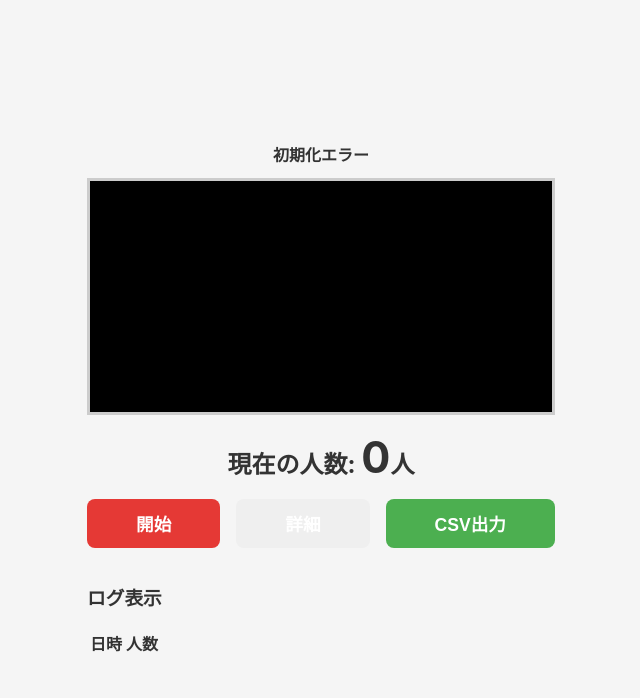
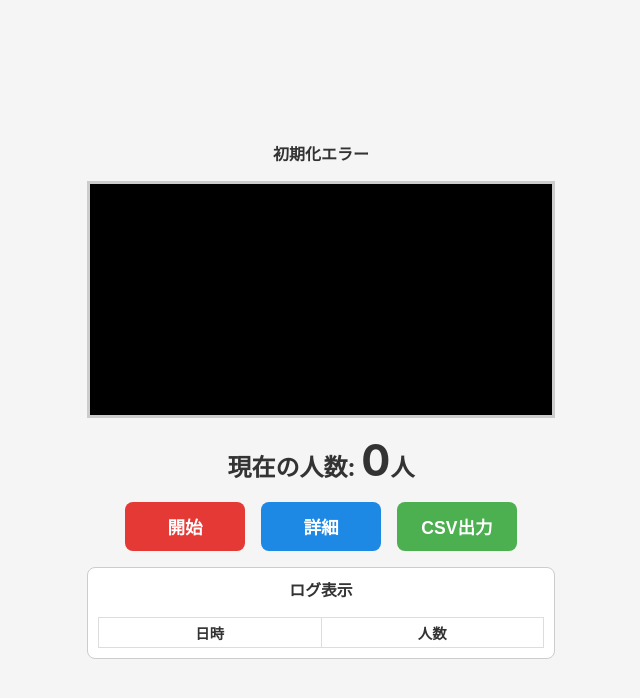
Before and after one commit to yuki1225azi/people-counter, a plain HTML site: page index.html in a window 1280 px wide. Both pictures are taken after a click on the button "詳細". Shown: the whole page, without its empty margins (319-959 px from the left). Drawn offline with Linux system fonts and the light colour scheme.

Commit message:
Update style.css

```diff
--- a/style.css
+++ b/style.css
@@ -6,6 +6,7 @@
   --border-color-default: #ccc;
   --font-color: #333;
   --bg-color: #f5f5f5;
+  --link-blue: #1e88e5;
 }
 
 body {
@@ -17,7 +18,6 @@ body {
   justify-content: center;
   align-items: center;
   min-height: 100vh;
-    -webkit-tap-highlight-color: transparent;
 }
 
 #container {
@@ -33,14 +33,13 @@ body {
 #status-indicator {
   text-align: center;
   font-size: 1em;
-    height: 20px;
   font-weight: bold;
 }
 
 #video-container {
   position: relative;
   width: 100%;
-    background-color: #000;
+  background: #000;
 }
 
 #video {
@@ -76,12 +75,16 @@ body {
 
 #controls {
   display: flex;
-    justify-content: space-around;
+  justify-content: center;
   gap: 16px;
+  flex-wrap: wrap;
 }
 
 .btn {
-    flex-grow: 1;
+  flex: 1 1 30%;
+  min-width: 120px;
+  max-width: 120px;
+  text-align: center;
   padding: 12px 20px;
   font-size: 1.1em;
   font-weight: bold;
@@ -106,8 +109,46 @@ body {
   background-color: var(--stop-color);
 }
 
-.btn:not(:disabled):active {
-    transform: scale(0.97);
+#toggle-log-btn {
+  background-color: var(--link-blue);
+  color: white;
+}
+
+#export-csv-btn {
+  background-color: #4caf50;
+  color: white;
+}
+
+#log-display {
+  background-color: #fff;
+  border: 1px solid #ccc;
+  padding: 10px;
+  font-size: 0.9em;
+  max-height: 200px;
+  overflow-y: auto;
+  border-radius: 8px;
+}
+
+#log-display.hidden {
+  display: none;
+}
+
+#log-display h3 {
+  margin-top: 0;
+  font-size: 1.1em;
+  text-align: center;
+}
+
+#log-table {
+  width: 100%;
+  border-collapse: collapse;
+}
+
+#log-table th,
+#log-table td {
+  border: 1px solid #ddd;
+  padding: 4px 6px;
+  text-align: center;
 }
 
 #toast {
@@ -133,9 +174,3 @@ body {
 .hidden {
   display: none;
 }
-
-/* ✅ 追加：CSV出力ボタンだけ緑に */
-#export-csv-btn {
-    background-color: #4caf50;
-    color: white;
-}
```
Lines whose indentation alone changed are shown as unchanged.
